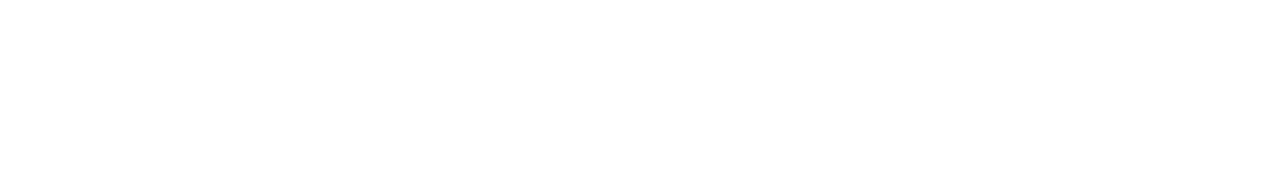
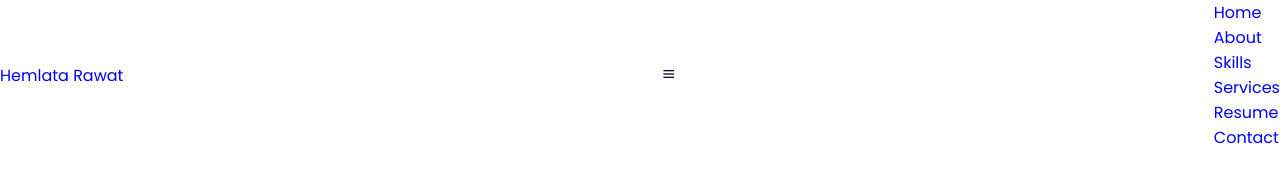
Before and after one commit to Hemlata-22/portfolio, a plain HTML site: page index.html in a window 1280 px wide. Drawn offline with nearby package versions, Linux system fonts and the light colour scheme.

Commit message:
stylesheet added

```diff
--- a/index.html
+++ b/index.html
@@ -3,9 +3,24 @@
 <head>
     <meta charset="UTF-8">
     <meta name="viewport" content="width=device-width, initial-scale=1.0">
-    <title>Document</title>
+    <title>Hemlata</title>
+    <link rel="stylesheet" href="style.css">
+    <link rel="shortcut icon" href="image1.avif" type="image/x-icon">
+    <link href='https://unpkg.com/boxicons@2.1.4/css/boxicons.min.css' rel='stylesheet'>
 </head>
 <body>
+    <header>
+        <a href="#" class="logo">Hemlata Rawat</a>
+        <div><i class='bx bx-menu'></i></div>
+        <ul class="navbar">
+            <li><a href="#home">Home</a></li>
+            <li><a href="#about">About</a></li>
+            <li><a href="#skills">Skills</a></li>
+            <li><a href="#services">Services</a></li>
+            <li><a href="#resume"> Resume</a></li>
+            <li><a href="#contact">Contact</a></li>
+        </ul>
 
+    </header>
 </body>
 </html>
--- /dev/null
+++ b/style.css
@@ -0,0 +1,46 @@
+@import url('https://fonts.googleapis.com/css2?family=Poppins:ital,wght@0,100;0,200;0,300;0,400;0,500;0,600;0,700;0,800;0,900;1,100;1,200;1,300;1,400;1,500;1,600;1,700;1,800;1,900&family=Roboto:ital,wght@0,100..900;1,100..900&display=swap');
+*{
+    margin: 0px;
+    padding: 0;
+    /* default property */
+    box-sizing: border-box;
+    list-style: none;
+    text-decoration: none;
+    /* smooth scrolling */
+    scroll-behavior: smooth;
+    font-family:"Poppins", serif ;
+
+}
+
+:root{
+    --main-color:#033a80;
+    --bg-color:#fff;
+    --txt-color:#0f0c2c;
+    --hover:hsl(260,100%,51%);
+    --big-font:3.2rem;
+    --medium-font:1.8rem;
+    --p-font:0.941rem;
+}
+
+body{
+    background: var(--bg-color);
+    color: var(--txt-color);
+}
+
+header{
+    position: fixed;
+    width: 100%;
+    top: 0;
+    right: 0;
+    z-index: 1000;
+    display: flex;
+    justify-content: space-between;
+    align-items: center;
+    background: var(--bg-color);
+    transition: 0.2s;
+    box-shadow: -3px -3px 7px #ffffff73 ,2px 2px 5px rgba(94 104 121 0.288);
+
+}
+header.shadow{
+    box-shadow: 0 0 4px rgb(14 55 54 /15%);
+}
```
Also changed, not shown: image1.avif (added).
